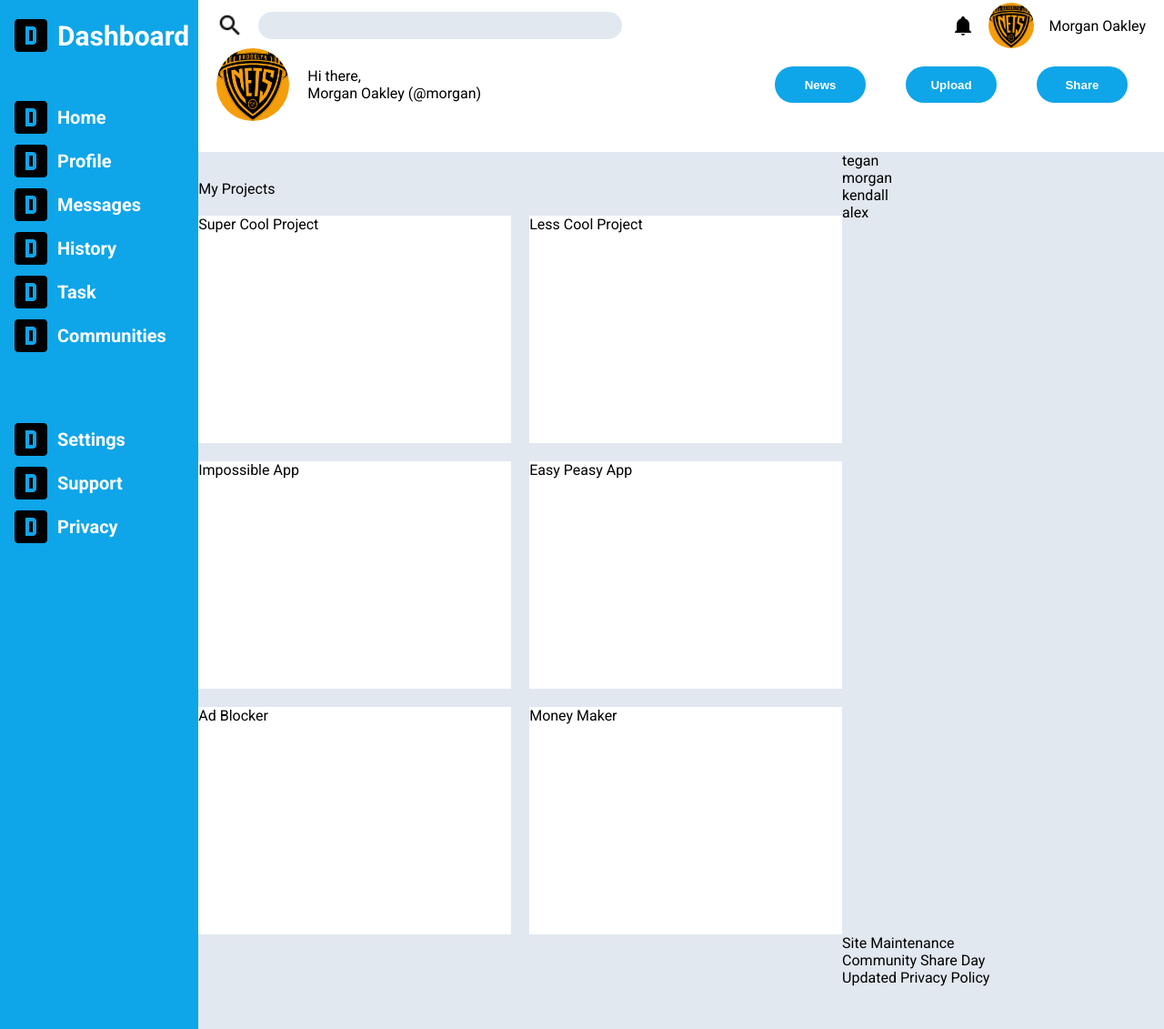
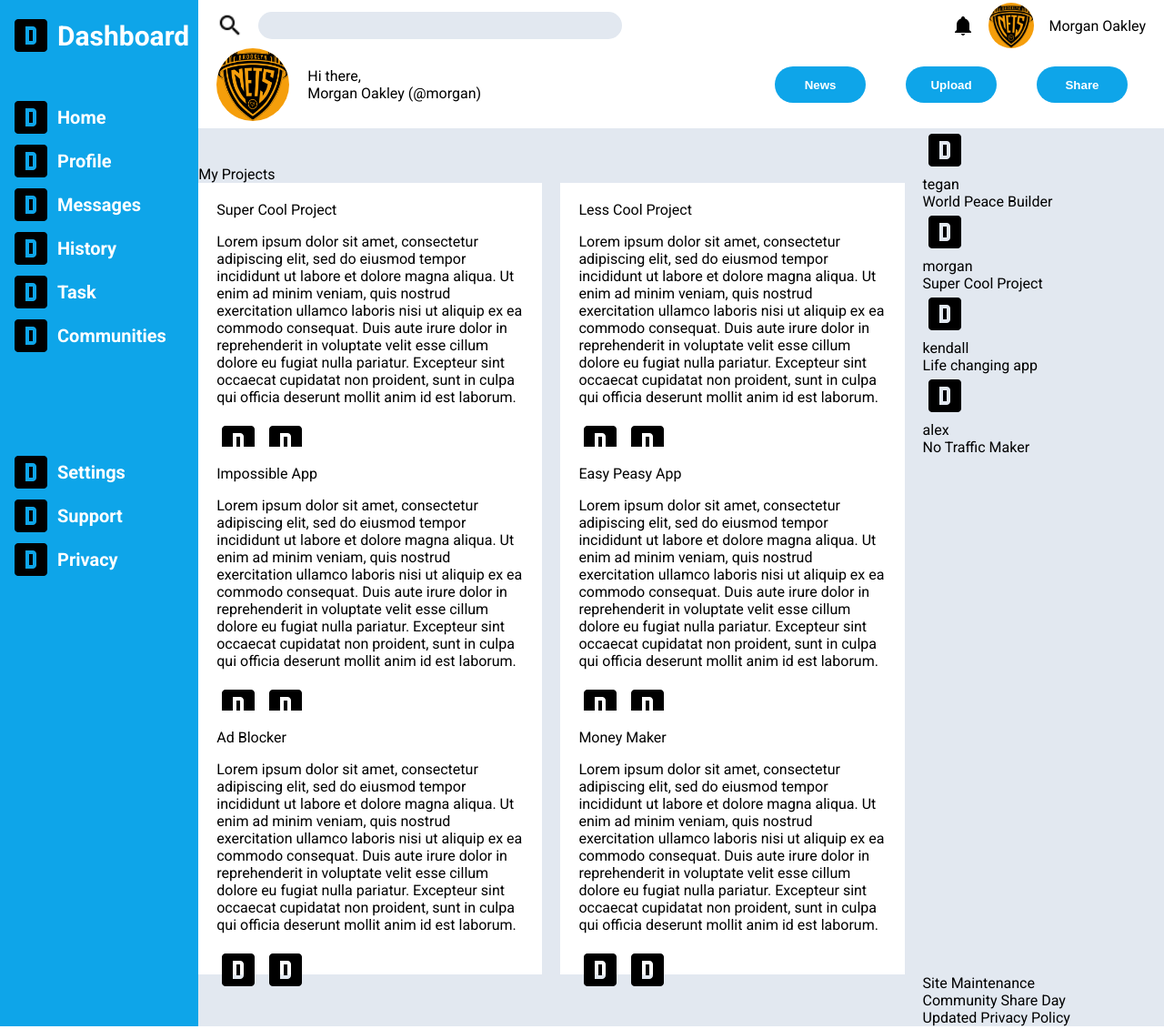
Before and after one commit to nateachino/Admin-Dashboard, a plain HTML site: page index.html in a window 1280 px wide. Shown: the part 5-1136 px from the top of the page at 91% size. Drawn offline with Linux system fonts and the light colour scheme.

Commit message:
Added main content

```diff
--- a/index.html
+++ b/index.html
@@ -97,21 +97,51 @@
           <div class="project-text">My Projects</div>
           <div class="card">
             <div>Super Cool Project</div>
+            <p>
+              Lorem ipsum dolor sit amet, consectetur adipiscing elit, sed do eiusmod tempor incididunt ut labore et dolore magna aliqua. Ut enim ad minim veniam, quis nostrud exercitation ullamco laboris nisi ut aliquip ex ea commodo consequat. Duis aute irure dolor in reprehenderit in voluptate velit esse cillum dolore eu fugiat nulla pariatur. Excepteur sint occaecat cupidatat non proident, sunt in culpa qui officia deserunt mollit anim id est laborum.
+            </p>
+            <img src="images/alpha-d-box.png"/>
+            <img src="images/alpha-d-box.png"/>
           </div>
           <div class="card">
             <div>Less Cool Project</div>
+            <p>
+              Lorem ipsum dolor sit amet, consectetur adipiscing elit, sed do eiusmod tempor incididunt ut labore et dolore magna aliqua. Ut enim ad minim veniam, quis nostrud exercitation ullamco laboris nisi ut aliquip ex ea commodo consequat. Duis aute irure dolor in reprehenderit in voluptate velit esse cillum dolore eu fugiat nulla pariatur. Excepteur sint occaecat cupidatat non proident, sunt in culpa qui officia deserunt mollit anim id est laborum.
+            </p>
+            <img src="images/alpha-d-box.png"/>
+            <img src="images/alpha-d-box.png"/>
           </div>
           <div class="card">
             <div>Impossible App</div>
+            <p>
+              Lorem ipsum dolor sit amet, consectetur adipiscing elit, sed do eiusmod tempor incididunt ut labore et dolore magna aliqua. Ut enim ad minim veniam, quis nostrud exercitation ullamco laboris nisi ut aliquip ex ea commodo consequat. Duis aute irure dolor in reprehenderit in voluptate velit esse cillum dolore eu fugiat nulla pariatur. Excepteur sint occaecat cupidatat non proident, sunt in culpa qui officia deserunt mollit anim id est laborum.
+            </p>
+            <img src="images/alpha-d-box.png"/>
+            <img src="images/alpha-d-box.png"/>
           </div>
           <div class="card">
             <div>Easy Peasy App</div>
+            <p>
+              Lorem ipsum dolor sit amet, consectetur adipiscing elit, sed do eiusmod tempor incididunt ut labore et dolore magna aliqua. Ut enim ad minim veniam, quis nostrud exercitation ullamco laboris nisi ut aliquip ex ea commodo consequat. Duis aute irure dolor in reprehenderit in voluptate velit esse cillum dolore eu fugiat nulla pariatur. Excepteur sint occaecat cupidatat non proident, sunt in culpa qui officia deserunt mollit anim id est laborum.
+            </p>
+            <img src="images/alpha-d-box.png"/>
+            <img src="images/alpha-d-box.png"/>
           </div>
           <div class="card">
             <div>Ad Blocker</div>
+            <p>
+              Lorem ipsum dolor sit amet, consectetur adipiscing elit, sed do eiusmod tempor incididunt ut labore et dolore magna aliqua. Ut enim ad minim veniam, quis nostrud exercitation ullamco laboris nisi ut aliquip ex ea commodo consequat. Duis aute irure dolor in reprehenderit in voluptate velit esse cillum dolore eu fugiat nulla pariatur. Excepteur sint occaecat cupidatat non proident, sunt in culpa qui officia deserunt mollit anim id est laborum.
+            </p>
+            <img src="images/alpha-d-box.png"/>
+            <img src="images/alpha-d-box.png"/>
           </div>
           <div class="card">
             <div>Money Maker</div>
+            <p>
+              Lorem ipsum dolor sit amet, consectetur adipiscing elit, sed do eiusmod tempor incididunt ut labore et dolore magna aliqua. Ut enim ad minim veniam, quis nostrud exercitation ullamco laboris nisi ut aliquip ex ea commodo consequat. Duis aute irure dolor in reprehenderit in voluptate velit esse cillum dolore eu fugiat nulla pariatur. Excepteur sint occaecat cupidatat non proident, sunt in culpa qui officia deserunt mollit anim id est laborum.
+            </p>
+            <img src="images/alpha-d-box.png"/>
+            <img src="images/alpha-d-box.png"/>
           </div>
         </div>
         <div class="announcements">
@@ -123,10 +153,25 @@
         </div>
         <div class="Trending">
           <div class="trending-container">
-            <div>tegan</div>
+
+            <div>
+              <img src="images/alpha-d-box.png"/>
+              <div>tegan</div>
+              <div>World Peace Builder</div>
+            </div>
+
+
+            <img src="images/alpha-d-box.png"/>
             <div>morgan</div>
+            <div>Super Cool Project</div>
+
+            <img src="images/alpha-d-box.png"/>
             <div>kendall</div>
+            <div>Life changing app</div>
+
+            <img src="images/alpha-d-box.png"/>
             <div>alex</div>
+            <div>No Traffic Maker</div>
           </div>
         </div>
       </div>
--- a/style.css
+++ b/style.css
@@ -1,6 +1,7 @@
 body {
   margin: 0;
   padding: 0;
+  height: 100vh;
   font-family: "Roboto", sans-serif;
 }
 
@@ -94,7 +95,7 @@ button {
   background-color: #0ea5e9;
   color: white;
   display: grid;
-  grid-template-rows: 100px 1fr 4fr;
+  grid-template-rows: 100px 2.5fr 4fr;
   align-items: start;
   padding: 10px;
 }
@@ -124,6 +125,7 @@ button {
   grid-row: 3;
   font-weight: 600;
   font-size: 20px;
+
 }
 
 header {
@@ -140,16 +142,16 @@ header {
   grid-column: 2;
   grid-row: 2;
   display: grid;
-  grid-template-columns: 2fr 1fr;
-  grid-template-rows: repeat(2, 1fr);
+  grid-template-columns: 3fr 1fr;
 }
 
 .projects {
   display: grid;
   grid-template-rows: 50px;
   grid-template-columns: repeat(2, 1fr);
-  gap: 20px;
+  padding-top: 10px;
 }
+
 
 .project-text {
   grid-column: 1 / span 2;
@@ -160,6 +162,8 @@ header {
 .projects > div.card {
   height: 250px;
   background-color: white;
+  margin-right: 20px;
+  padding: 20px
 }
 
 .announcements {
```
